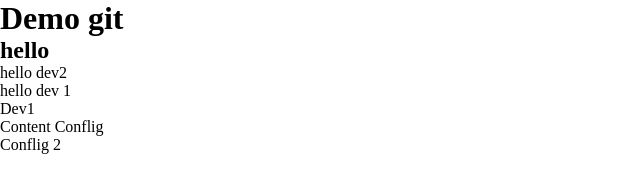
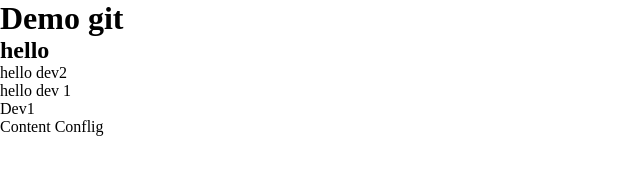
Before and after one commit to TrongTinnn/BC65-CapstoneBS, a plain HTML site: page index.html in a window 1280 px wide. Shown: the full height of the page, 0-640 px from the left. Drawn offline with Linux system fonts and the light colour scheme.

Commit message:
Revert "update conflig"

```diff
--- a/index.html
+++ b/index.html
@@ -16,10 +16,6 @@
 
     <div>Dev1</div>
 
-
     <div>Content Conflig</div>
-
-    <div>Conflig 2</div>
-
   </body>
 </html>
```
